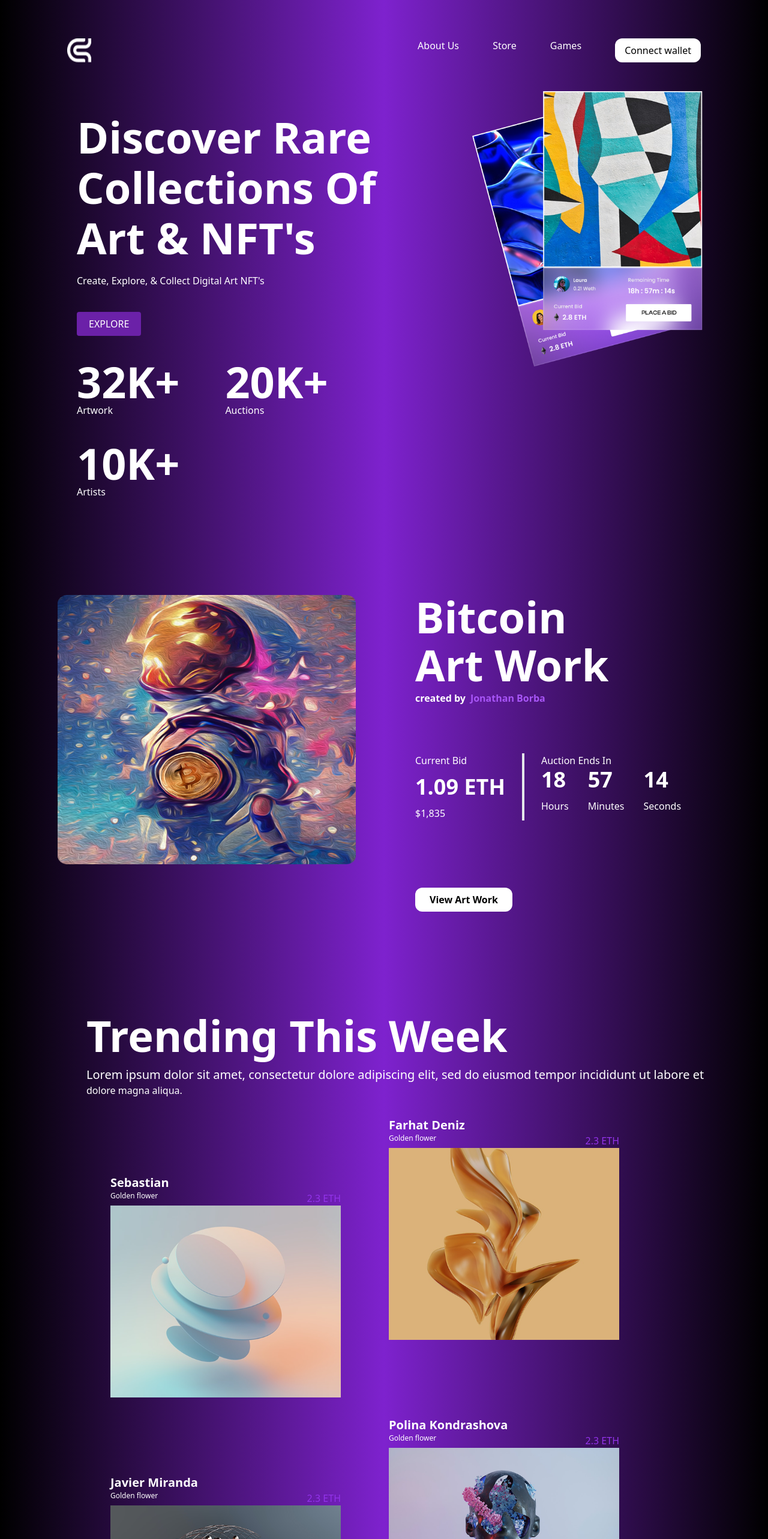
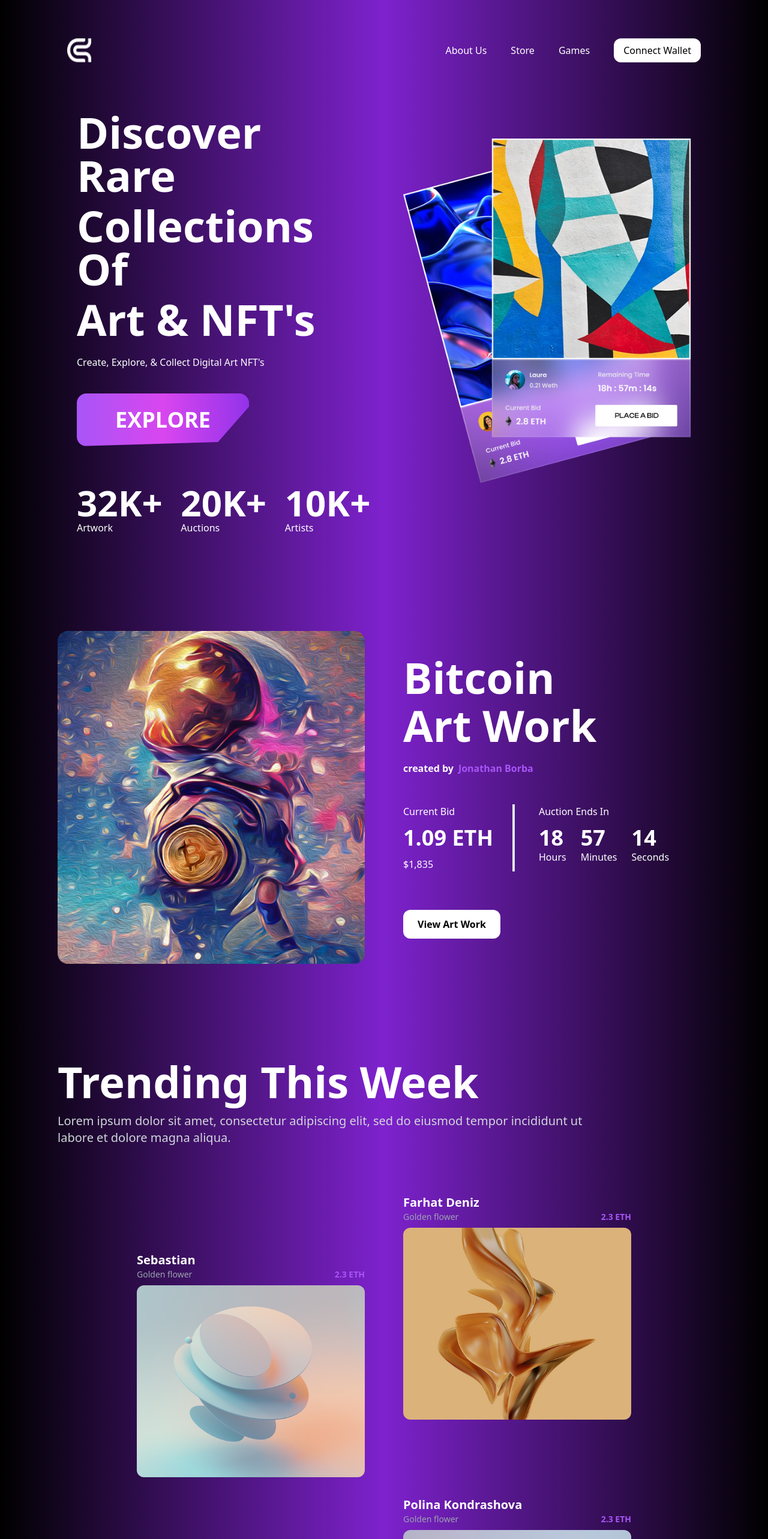
Before and after one commit to nandini559/portfolio, a React (Create React App) app: page /nft in a window 1280 px wide. Shown: the top 2566 px of the page at 60% size. Built offline with nearby package versions, Linux system fonts and the light colour scheme.

Commit message:
made it responsive

```diff
--- a/src/Pages/NFT Landing page/components/bitcoinArtWork.tsx
+++ b/src/Pages/NFT Landing page/components/bitcoinArtWork.tsx
@@ -2,54 +2,71 @@ import React from "react";
 
 const BitcoinArtWork = () => {
   return (
-    <div>
-      <div className=" text-white flex mt-40 mb-40">
-        <div className="ml-24">
-          <img className="size-5/6 " src="/asset/nft/Rectangle22748.png"></img>
+    <section className="text-white px-6 md:px-24 my-24 md:my-40">
+      <div className="flex flex-col lg:flex-row items-center gap-16">
+        {/* IMAGE */}
+        <div className="w-full lg:w-1/2 flex justify-center">
+          <img
+            className="w-[260px] sm:w-[360px] md:w-[520px] object-cover"
+            src="/asset/nft/Rectangle22748.png"
+            alt="Bitcoin Artwork"
+          />
         </div>
 
-        <div className="">
-          <p className="text-7xl font-semibold mb-2">Bitcoin</p>
-          <p className="text-7xl font-semibold mb-2">Art Work</p>
+        {/* CONTENT */}
+        <div className="w-full lg:w-1/2 text-center lg:text-left">
+          <p className="text-4xl sm:text-5xl lg:text-7xl font-semibold mb-2">
+            Bitcoin
+          </p>
+          <p className="text-4xl sm:text-5xl lg:text-7xl font-semibold mb-6">
+            Art Work
+          </p>
 
-          <div className="flex gap-2 font-semibold mb-20">
+          <div className="flex justify-center lg:justify-start gap-2 font-semibold mb-12 text-sm sm:text-base">
             <p>created by</p>
             <p className="text-purple-500">Jonathan Borba</p>
           </div>
 
-          <div className="flex gap-7">
-            <div className="border-r-4">
+          {/* BID + TIMER */}
+          <div className="flex flex-col sm:flex-row justify-center lg:justify-start items-center lg:items-start gap-10 mb-16">
+            {/* CURRENT BID */}
+            <div className="sm:border-r-4 sm:pr-8 text-center sm:text-left">
               <p className="mb-3">Current Bid</p>
-              <p className="font-semibold text-4xl mb-3 mr-7">1.09 ETH</p>
+              <p className="font-semibold text-2xl sm:text-4xl mb-3">
+                1.09 ETH
+              </p>
               <p>$1,835</p>
             </div>
 
-            <div>
-              <p>Auction Ends In</p>
-              <div className="flex gap-8">
+            {/* AUCTION TIMER */}
+            <div className="text-center sm:text-left">
+              <p className="mb-3">Auction Ends In</p>
+              <div className="flex justify-center sm:justify-start gap-6">
                 <div>
-                  <p className="font-semibold text-4xl mb-3">18 </p>
+                  <p className="font-semibold text-2xl sm:text-4xl">18</p>
                   <p>Hours</p>
                 </div>
-
                 <div>
-                  <p className="font-semibold text-4xl mb-3">57</p>
+                  <p className="font-semibold text-2xl sm:text-4xl">57</p>
                   <p>Minutes</p>
                 </div>
-
                 <div>
-                  <p className="font-semibold text-4xl mb-3">14</p>
+                  <p className="font-semibold text-2xl sm:text-4xl">14</p>
                   <p>Seconds</p>
                 </div>
               </div>
             </div>
           </div>
-          <button className="bg-white text-black px-6 py-2 rounded-xl font-semibold mt-28">
-            View Art Work
-          </button>
+
+          {/* BUTTON */}
+          <div className="flex justify-center lg:justify-start">
+            <button className="bg-white text-black px-6 py-3 rounded-xl font-semibold">
+              View Art Work
+            </button>
+          </div>
         </div>
       </div>
-    </div>
+    </section>
   );
 };
 
--- a/src/Pages/NFT Landing page/components/footer.tsx
+++ b/src/Pages/NFT Landing page/components/footer.tsx
@@ -1,23 +1,55 @@
+// import React from "react";
+
+// const Footer = () => {
+//   return (
+//     <div className="p-6 border-t-2 mt-8">
+//       <div className="text-white flex justify-between mt-4 ml-14 mr-14">
+//         <p className="text-2xl font-bold">NFTme</p>
+//         <p className="font-semibold">Explore</p>
+//         <p className="font-semibold">Market Place</p>
+//         <p className="font-semibold">Artists</p>
+//         <p className="font-semibold">Contact</p>
+//         <img className="h-8 w-22 ml-10" src="/asset/nft/social.png"></img>
+//       </div>
+//       <div className="text-white ml-14 mt-20 text-sm">
+//         <p>
+//           Privacy policy | Copyright © Kartik Bansal 2022. All Rights Reserved.
+//           | Terms of service
+//         </p>
+//       </div>
+//     </div>
+//   );
+// };
+
+// export default Footer;
+
 import React from "react";
 
 const Footer = () => {
   return (
-    <div className="p-6 border-t-2 mt-8">
-      <div className="text-white flex justify-between mt-4 ml-14 mr-14">
+    <footer className="border-t border-white/20 px-6 md:px-24 py-10">
+      {/* TOP ROW */}
+      <div className="text-white flex flex-col md:flex-row items-center justify-between gap-8">
         <p className="text-2xl font-bold">NFTme</p>
-        <p className="font-semibold">Explore</p>
-        <p className="font-semibold">Market Place</p>
-        <p className="font-semibold">Artists</p>
-        <p className="font-semibold">Contact</p>
-        <img className="h-8 w-22 ml-10" src="/asset/nft/social.png"></img>
+
+        <div className="flex flex-wrap justify-center gap-6 font-semibold text-sm sm:text-base">
+          <p className="cursor-pointer hover:text-purple-400">Explore</p>
+          <p className="cursor-pointer hover:text-purple-400">Market Place</p>
+          <p className="cursor-pointer hover:text-purple-400">Artists</p>
+          <p className="cursor-pointer hover:text-purple-400">Contact</p>
+        </div>
+
+        <img className="h-8" src="/asset/nft/social.png" alt="Social links" />
       </div>
-      <div className="text-white ml-14 mt-20 text-sm">
+
+      {/* BOTTOM TEXT */}
+      <div className="text-white/70 text-center text-xs sm:text-sm mt-10">
         <p>
-          Privacy policy | Copyright © Kartik Bansal 2022. All Rights Reserved.
-          | Terms of service
+          Privacy Policy | Copyright © Kartik Bansal 2022. All Rights Reserved.
+          | Terms of Service
         </p>
       </div>
-    </div>
+    </footer>
   );
 };
 
--- a/src/Pages/NFT Landing page/components/joinCommunity.tsx
+++ b/src/Pages/NFT Landing page/components/joinCommunity.tsx
@@ -1,26 +1,62 @@
+// import React from "react";
+
+// const JoinCommunity = () => {
+//   return (
+//     <div>
+//       <div className="text-white flex gap-20 justify-center mb-44 ">
+//         <div>
+//           <img
+//             className="w-[280px] sm:w-[380px]"
+//             src="/asset/nft/ctaimg.png"
+//           ></img>
+//         </div>
+
+//         <div className="mt-32">
+//           <p className="text-5xl font-bold mb-2">Join The Community</p>
+//           <p className="text-5xl font-bold mb-2">And Get The Best NFT</p>
+//           <p className="text-5xl font-bold mb-10">Collection</p>
+//           <button className="bg-purple-800 rounded text-white font-semibold px-6 py-3">
+//             JOIN COMMUNITY
+//           </button>
+//         </div>
+//       </div>
+//     </div>
+//   );
+// };
+
+// export default JoinCommunity;
+
 import React from "react";
 
 const JoinCommunity = () => {
   return (
-    <div>
-      <div className="text-white flex gap-20 justify-center mb-44 ">
-        <div>
-          <img
-            className="w-[280px] sm:w-[380px]"
-            src="/asset/nft/ctaimg.png"
-          ></img>
-        </div>
+    <section className="text-white px-6 md:px-24 my-24">
+      <div className="flex flex-col md:flex-row items-center justify-center gap-16">
+        {/* IMAGE */}
+        <img
+          className="w-[220px] sm:w-[300px] md:w-[380px]"
+          src="/asset/nft/ctaimg.png"
+          alt="Join Community"
+        />
 
-        <div className="mt-32">
-          <p className="text-5xl font-bold mb-2">Join The Community</p>
-          <p className="text-5xl font-bold mb-2">And Get The Best NFT</p>
-          <p className="text-5xl font-bold mb-10">Collection</p>
-          <button className="bg-purple-800 rounded text-white font-semibold px-6 py-3">
+        {/* CONTENT */}
+        <div className="text-center md:text-left">
+          <p className="text-3xl sm:text-4xl lg:text-5xl font-bold mb-2">
+            Join The Community
+          </p>
+          <p className="text-3xl sm:text-4xl lg:text-5xl font-bold mb-2">
+            And Get The Best NFT
+          </p>
+          <p className="text-3xl sm:text-4xl lg:text-5xl font-bold mb-10">
+            Collection
+          </p>
+
+          <button className="bg-purple-800 hover:bg-purple-700 transition rounded-xl text-white font-semibold px-8 py-4">
             JOIN COMMUNITY
           </button>
         </div>
       </div>
-    </div>
+    </section>
   );
 };
 
--- a/src/Pages/NFT Landing page/components/nftHero.tsx
+++ b/src/Pages/NFT Landing page/components/nftHero.tsx
@@ -2,42 +2,67 @@ import React from "react";
 
 const NftHero = () => {
   return (
-    <div>
-      <div className=" text-white flex">
-        <div className=" ml-32">
-          <p className="text-7xl font-semibold mt-20">Discover Rare</p>
-          <p className="text-7xl font-semibold mt-3">Collections Of </p>
-          <p className="text-7xl font-semibold mt-3 mb-6">Art & NFT's</p>
-          <p className=" mb-10">Create, Explore, & Collect Digital Art NFT's</p>
-          <button className="bg-purple-800 px-5 py-2 rounded mb-10">
-            EXPLORE
-          </button>
-          <div className="flex gap-14">
+    <section className="text-white px-6 md:px-32 my-10">
+      <div className="flex flex-col md:flex-row items-center gap-16">
+        {/* LEFT CONTENT */}
+        <div className="w-full md:w-1/2 text-center md:text-left">
+          <p className="text-4xl sm:text-5xl lg:text-7xl font-semibold mt-10">
+            Discover Rare
+          </p>
+          <p className="text-4xl sm:text-5xl lg:text-7xl font-semibold mt-3">
+            Collections Of
+          </p>
+          <p className="text-4xl sm:text-5xl lg:text-7xl font-semibold mt-3 mb-6">
+            Art & NFT's
+          </p>
+
+          <p className="mb-10 text-sm sm:text-base">
+            Create, Explore, & Collect Digital Art NFT's
+          </p>
+
+          {/* BUTTON */}
+          <div className="mt-10 flex justify-center md:justify-start">
+            <button
+              className="rounded-2xl bg-gradient-to-r from-purple-500 via-fuchsia-500 to-purple-600
+              px-10 sm:px-16 py-4 sm:py-6 text-2xl sm:text-4xl font-extrabold
+              uppercase shadow-2xl transition-all duration-300 hover:scale-[1.03]"
+              style={{
+                clipPath: "polygon(0 0, 100% 0, 100% 25%, 82% 92%, 0 100%)",
+              }}
+            >
+              EXPLORE
+            </button>
+          </div>
+
+          {/* STATS */}
+          <div className="mt-16 grid grid-cols-2 sm:grid-cols-3 gap-10 text-center md:text-left">
             <div>
-              <p className="text-7xl font-semibold">32K+</p>
-              <p className="">Artwork</p>
+              <p className="text-4xl sm:text-6xl font-semibold">32K+</p>
+              <p>Artwork</p>
             </div>
 
             <div>
-              <p className="text-7xl font-semibold ml-5">20K+</p>
-              <p className="ml-5">Auctions</p>
+              <p className="text-4xl sm:text-6xl font-semibold">20K+</p>
+              <p>Auctions</p>
             </div>
-          </div>
-          <div>
-            <p className="text-7xl font-semibold mt-10">10K+</p>
-            <p className="">Artists</p>
+
+            <div>
+              <p className="text-4xl sm:text-6xl font-semibold">10K+</p>
+              <p>Artists</p>
+            </div>
           </div>
         </div>
 
-        <div className="  w-96 h-96 mt-10">
+        {/* RIGHT IMAGE */}
+        <div className="w-full md:w-1/2 flex justify-center">
           <img
-            className=" object-cover ml-40"
-            alt="first"
+            className="object-cover w-[260px] sm:w-[360px] md:w-[520px]"
+            alt="NFT Hero"
             src="/asset/nft/heroimagewrapper.png"
-          ></img>
+          />
         </div>
       </div>
-    </div>
+    </section>
   );
 };
 
--- a/src/Pages/NFT Landing page/components/nftNavbar.tsx
+++ b/src/Pages/NFT Landing page/components/nftNavbar.tsx
@@ -1,20 +1,43 @@
-import React from "react";
+import React, { useState } from "react";
 
 const NftNavbar = () => {
+  const [open, setOpen] = useState(false);
+
   return (
-    <div>
-      <div className=" text-white flex justify-between pt-16 pl-28 pr-28">
-        <div className="w-1/2">
-          <img src="/asset/nft/Union.png" className="size-10"></img>
+    <nav className="text-white px-6 md:px-28 pt-6 md:pt-16">
+      {/* TOP BAR */}
+      <div className="flex items-center justify-between">
+        {/* Logo */}
+        <img src="/asset/nft/Union.png" className="w-10 h-10" alt="Logo" />
+
+        {/* Desktop Menu */}
+        <div className="hidden md:flex items-center gap-10">
+          <p className="cursor-pointer hover:text-gray-300">About Us</p>
+          <p className="cursor-pointer hover:text-gray-300">Store</p>
+          <p className="cursor-pointer hover:text-gray-300">Games</p>
+          <button className="bg-white text-black px-4 py-2 rounded-xl">
+            Connect Wallet
+          </button>
         </div>
-        <p>About Us</p>
-        <p>Store</p>
-        <p>Games</p>
-        <button className="bg-white rounded-xl text-black px-4 py-2 mb-2">
-          Connect wallet
+
+        {/* Mobile Hamburger */}
+        <button className="md:hidden text-3xl" onClick={() => setOpen(!open)}>
+          ☰
         </button>
       </div>
-    </div>
+
+      {/* MOBILE MENU */}
+      {open && (
+        <div className="md:hidden mt-6 flex flex-col items-center gap-6 bg-black/80 p-6 rounded-xl text-center">
+          <p className="hover:text-gray-300">About Us</p>
+          <p className="hover:text-gray-300">Store</p>
+          <p className="hover:text-gray-300">Games</p>
+          <button className="bg-white text-black px-6 py-2 rounded-xl">
+            Connect Wallet
+          </button>
+        </div>
+      )}
+    </nav>
   );
 };
 
--- a/src/Pages/NFT Landing page/components/trending.tsx
+++ b/src/Pages/NFT Landing page/components/trending.tsx
@@ -4,99 +4,73 @@ type Props = {};
 
 const Trending = (props: Props) => {
   return (
-    <div>
-      <div className="text-white mr-16">
-        <div className="ml-36 mt-10">
-          <p className="text-7xl font-semibold mb-4">Trending This Week</p>
-          <p className="text-xl">
-            Lorem ipsum dolor sit amet, consectetur dolore adipiscing elit, sed
-            do eiusmod tempor incididunt ut labore et
+    <section className="text-white px-6 lg:px-24 my-24">
+      {/* HEADING */}
+      <div className="max-w-4xl mb-20">
+        <p className="text-4xl sm:text-5xl lg:text-7xl font-semibold mb-4">
+          Trending This Week
         </p>
-          <p> dolore magna aliqua.</p>
+        <p className="text-base sm:text-xl text-gray-300">
+          Lorem ipsum dolor sit amet, consectetur adipiscing elit, sed do
+          eiusmod tempor incididunt ut labore et dolore magna aliqua.
+        </p>
       </div>
 
-        <div className="flex gap-20 justify-center">
-          <div>
-            <div className="mt-32">
-              <p className="text-xl font-semibold">Sebastian</p>
-              <div className="flex justify-between">
-                <p className="text-xs">Golden flower</p>
-                <p className="text-purple-600 ">2.3 ETH</p>
+      {/* TWO COLUMN LAYOUT (DESKTOP) */}
+      <div className="flex flex-col lg:flex-row justify-center gap-16">
+        {/* LEFT COLUMN */}
+        <div className="flex flex-col gap-32 mt-24">
+          {[
+            { name: "Sebastian", img: "/asset/nft/Rectangle22743.png" },
+            { name: "Javier Miranda", img: "/asset/nft/Rectangle22745.png" },
+            { name: "Milad Fakurian", img: "/asset/nft/Rectangle22747.png" },
+          ].map((item, index) => (
+            <div key={index}>
+              <p className="text-xl font-semibold">{item.name}</p>
+              <div className="flex justify-between text-sm mb-2">
+                <p className="text-gray-400">Golden flower</p>
+                <p className="text-purple-500 font-semibold">2.3 ETH</p>
               </div>
               <img
-                src="/asset/nft/Rectangle22743.png"
-                className="h-80 w-96"
-              ></img>
+                src={item.img}
+                className="w-full max-w-[380px] h-[260px] sm:h-[320px] object-cover rounded-xl"
+                alt={item.name}
+              />
+            </div>
+          ))}
         </div>
 
-            <div className="mt-32">
-              <p className="text-xl font-semibold">Javier Miranda</p>
-              <div className="flex justify-between">
-                <p className="text-xs">Golden flower</p>
-                <p className="text-purple-600 ">2.3 ETH</p>
+        {/* RIGHT COLUMN */}
+        <div className="flex flex-col gap-32">
+          {[
+            { name: "Farhat Deniz", img: "/asset/nft/Rectangle22742.png" },
+            {
+              name: "Polina Kondrashova",
+              img: "/asset/nft/Rectangle22744.png",
+            },
+            { name: "Erick Butler", img: "/asset/nft/Rectangle22746.png" },
+          ].map((item, index) => (
+            <div key={index}>
+              <p className="text-xl font-semibold">{item.name}</p>
+              <div className="flex justify-between text-sm mb-2">
+                <p className="text-gray-400">Golden flower</p>
+                <p className="text-purple-500 font-semibold">2.3 ETH</p>
               </div>
               <img
-                src="/asset/nft/Rectangle22745.png"
-                className="h-80 w-96"
-              ></img>
+                src={item.img}
+                className="w-full max-w-[380px] h-[260px] sm:h-[320px] object-cover rounded-xl"
+                alt={item.name}
+              />
             </div>
+          ))}
 
-            <div className="mt-32">
-              <p className="text-xl font-semibold">Milad Fakurian</p>
-              <div className="flex justify-between">
-                <p className="text-xs">Golden flower</p>
-                <p className="text-purple-600 ">2.3 ETH</p>
-              </div>
-              <img
-                src="/asset/nft/Rectangle22747.png"
-                className="h-80 w-96"
-              ></img>
-            </div>
-          </div>
-
-          <div>
-            <div className="mt-8">
-              <p className="text-xl font-semibold">Farhat Deniz</p>
-              <div className="flex justify-between">
-                <p className="text-xs">Golden flower</p>
-                <p className="text-purple-600 ">2.3 ETH</p>
-              </div>
-              <img
-                src="/asset/nft/Rectangle22742.png"
-                className="h-80 w-96"
-              ></img>
-            </div>
-
-            <div className="mt-32">
-              <p className="text-xl font-semibold">Polina Kondrashova</p>
-              <div className="flex justify-between">
-                <p className="text-xs">Golden flower</p>
-                <p className="text-purple-600 ">2.3 ETH</p>
-              </div>
-              <img
-                src="/asset/nft/Rectangle22744.png"
-                className="h-80 w-96"
-              ></img>
-            </div>
-
-            <div className="mt-32">
-              <p className="text-xl font-semibold">Erick Butler</p>
-              <div className="flex justify-between">
-                <p className="text-xs">Golden flower</p>
-                <p className="text-purple-600 ">2.3 ETH</p>
-              </div>
-              <img
-                src="/asset/nft/Rectangle22746.png"
-                className="h-80 w-96"
-              ></img>
-            </div>
-            <button className="bg-white text-black px-6 py-2 rounded font-semibold mt-10">
+          {/* BUTTON */}
+          <button className="bg-white text-black px-6 py-3 rounded-xl font-semibold w-fit mt-4">
             Explore more
           </button>
         </div>
       </div>
-      </div>
-    </div>
+    </section>
   );
 };
 
```
Also changed, not shown: src/Pages/NFT Landing page/components/popularArtist.tsx (+68 -29 lines). Lines whose indentation alone changed are shown as unchanged.
